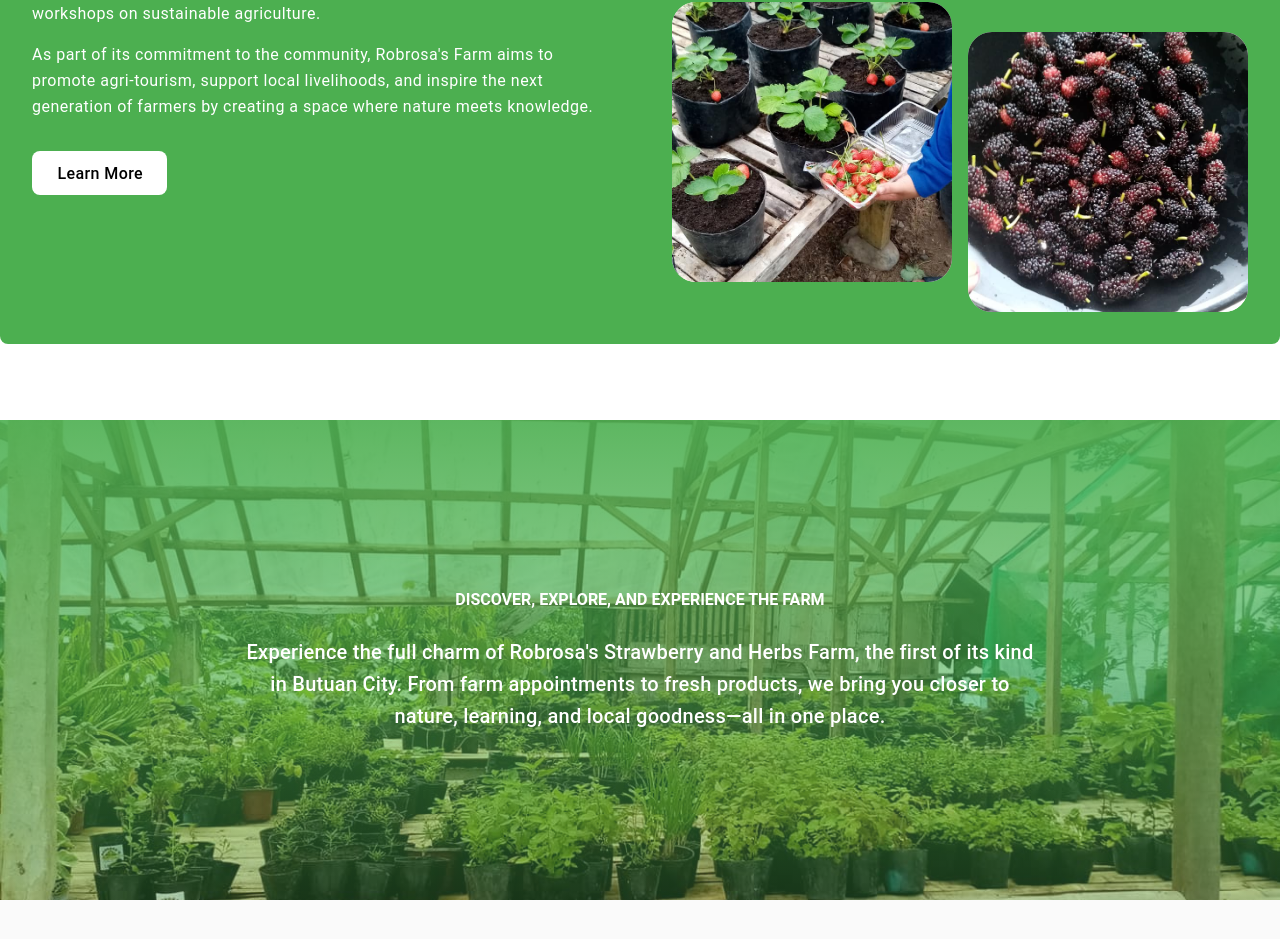
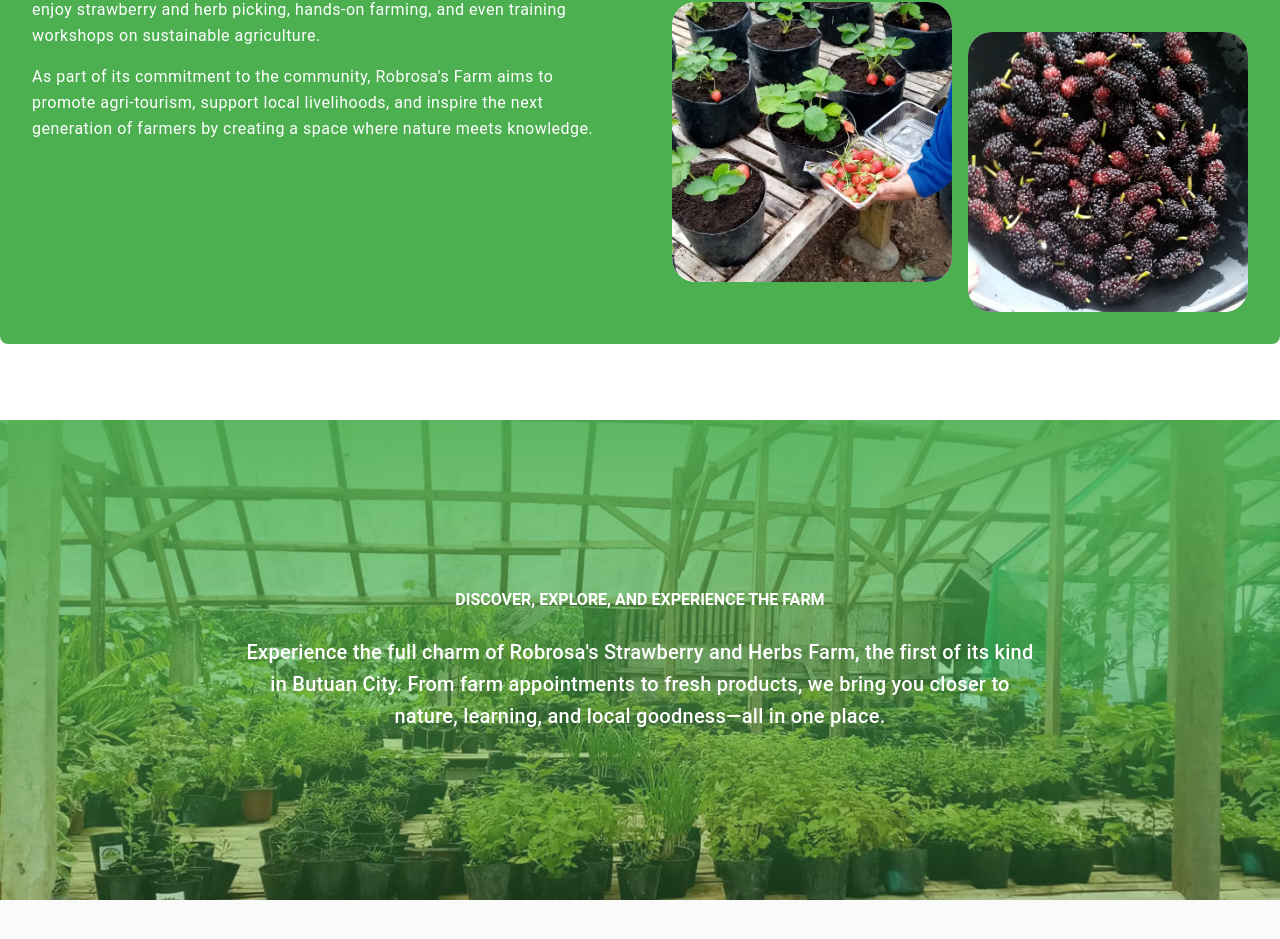
Before and after one commit to Jnnnbiloggg/agri-vista, a Vue app: page / in a window 1280 px wide. Shown: the part 1220-2159 px from the top of the page. Built offline with nearby package versions, Linux system fonts and the light colour scheme; no server answers.

Commit message:
Update AboutSection.vue
Commented out the Learn More btn in Landing Page

```diff
--- a/src/modules/landing/components/AboutSection.vue
+++ b/src/modules/landing/components/AboutSection.vue
@@ -27,9 +27,9 @@
               creating a space where nature meets knowledge.
             </p>
           </div>
-          <v-btn size="large" color="white" variant="elevated" rounded="lg" class="px-6">
+       <!--   <v-btn size="large" color="white" variant="elevated" rounded="lg" class="px-6">
             Learn More
-          </v-btn>
+          </v-btn>  -->
         </v-col>
         <!-- Right Column - Images -->
         <v-col cols="12" md="6" class="pl-md-8">
```
